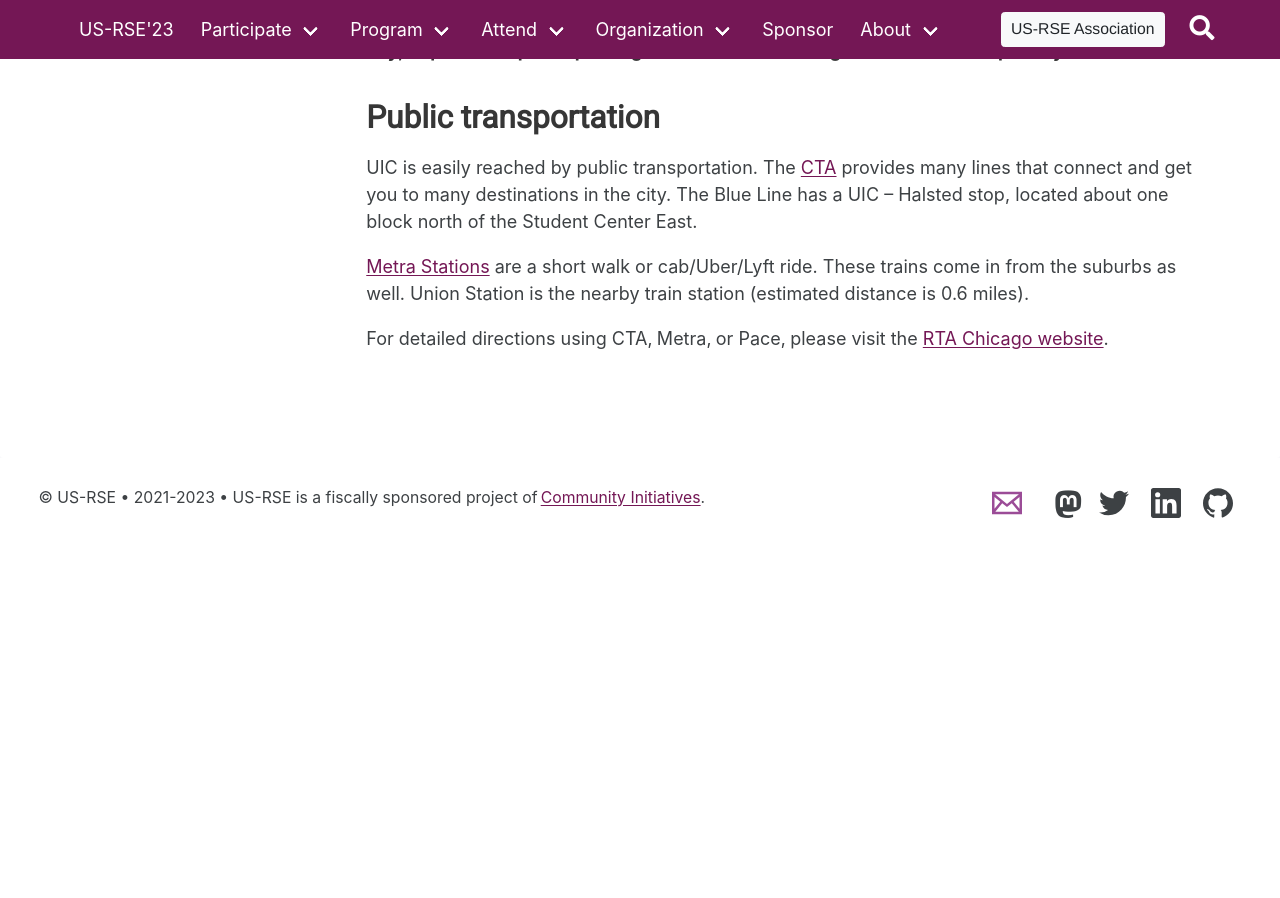
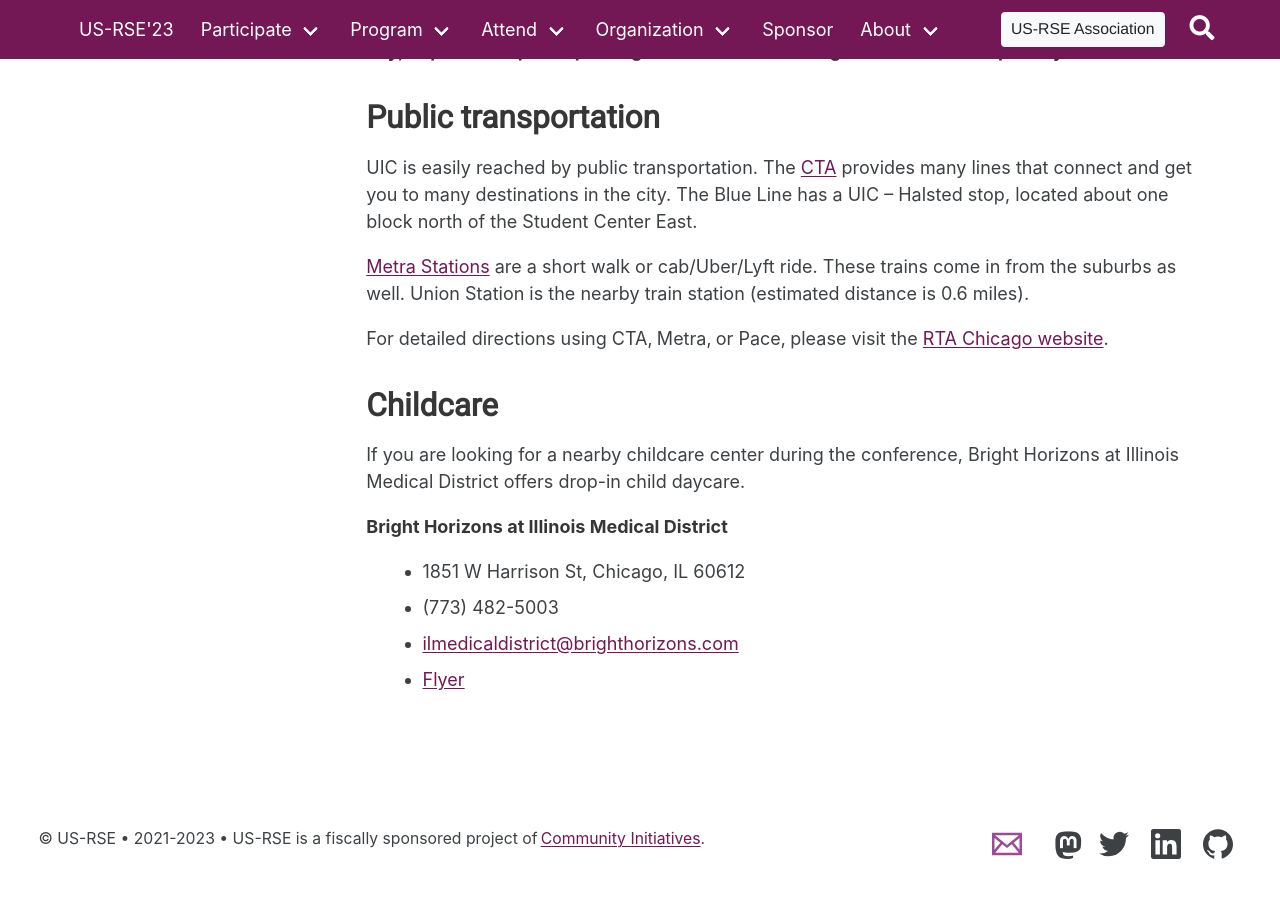
Before and after one commit to USRSE/usrse23, a Jekyll site: the page built from pages/attend/travel.md, in a window 1280 px wide and 900 px high, scrolled down 2426 px. Built offline with Jekyll 4.4.1, drawn with Linux system fonts in a browser that asks for light colours; a style sheet for code colours, icons or effects is not loaded; before the commit the page ends 2985 px from its top, so only the background shows below that.

Commit message:
Add childcare information to travel page

```diff
--- a/pages/attend/travel.md
+++ b/pages/attend/travel.md
@@ -107,3 +107,15 @@ Union Station is the nearby train station (estimated distance is 0.6 miles).
 
 For detailed directions using CTA‚ Metra‚ or Pace‚ please visit the
 [RTA Chicago website](https://www.rtachicago.org/).
+
+## Childcare
+
+If you are looking for a nearby childcare center during the conference,
+Bright Horizons at Illinois Medical District offers drop-in child daycare.
+
+**Bright Horizons at Illinois Medical District**
+
+- 1851 W Harrison St, Chicago, IL 60612
+- (773) 482-5003
+- [ilmedicaldistrict@brighthorizons.com](mailto:ilmedicaldistrict@brighthorizons.com)
+- [Flyer]({{ page.root }}/usrse23/assets/flyers/childcare.pdf)
```
Also changed, not shown: 1 other file.
